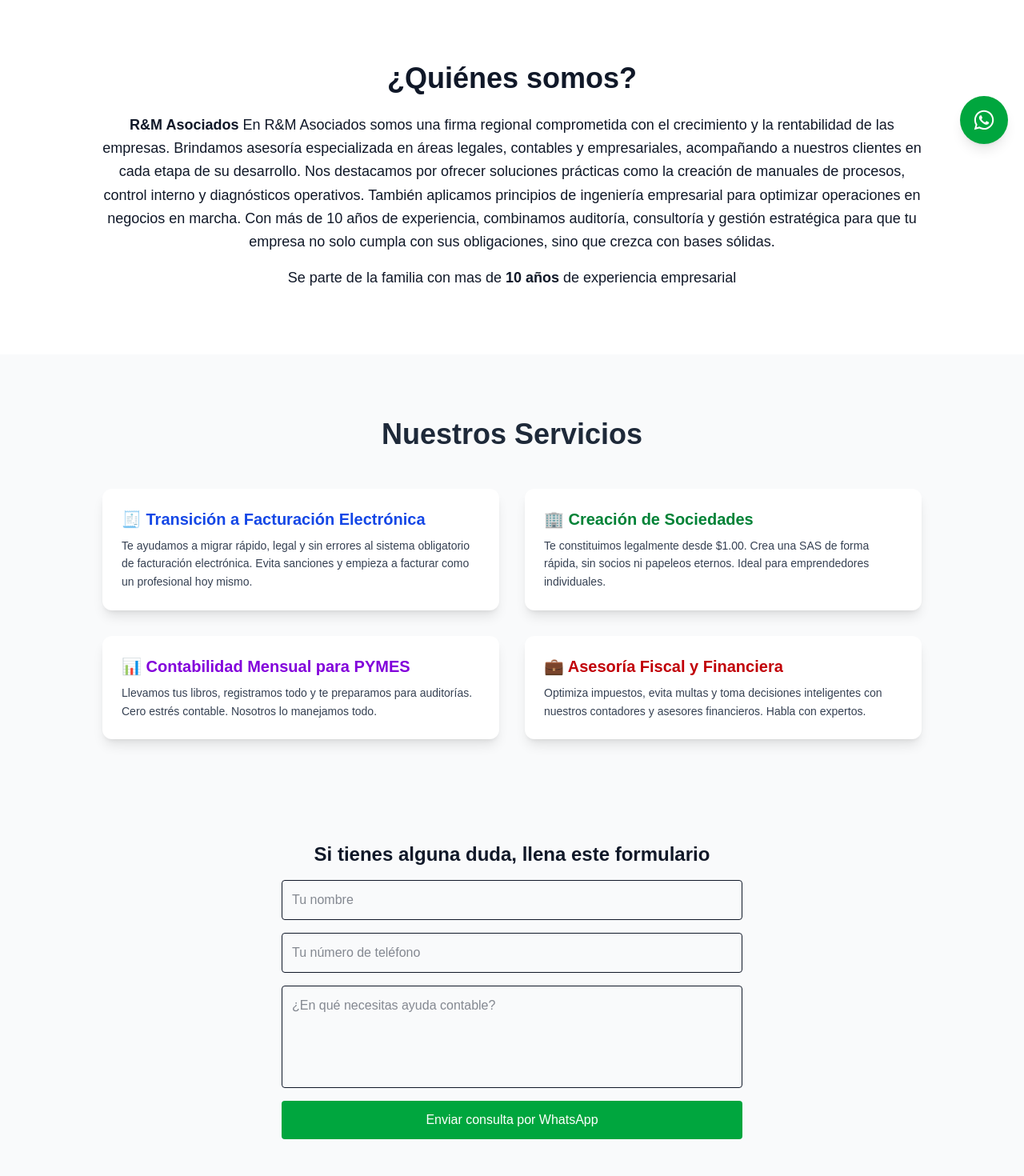
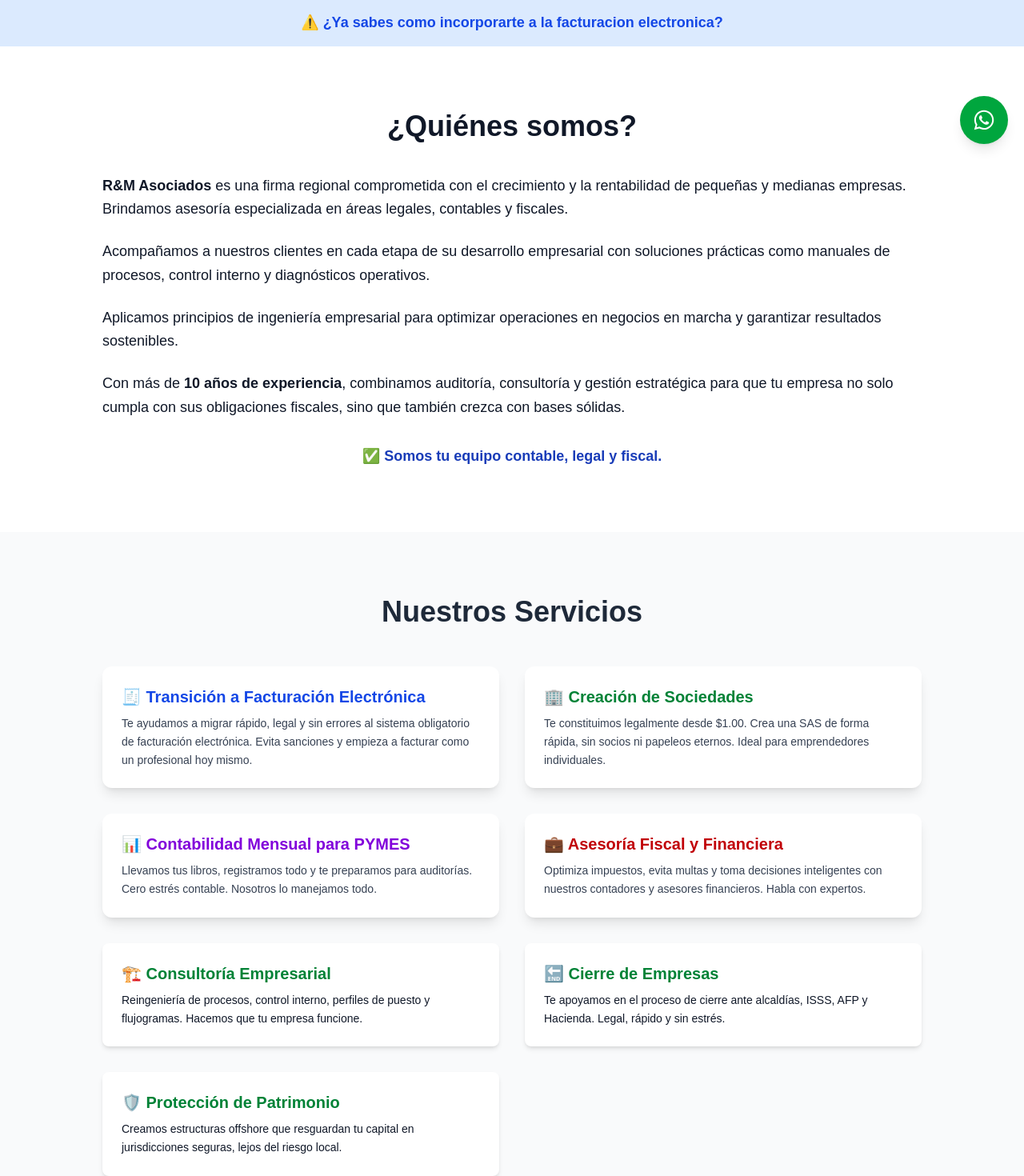
Before and after one commit to josrom2704/rm-asociados, a Next.js app: page / in a window 1280 px wide. Shown: the part 600-2070 px from the top of the page at 80% size. Built offline with nearby package versions, Linux system fonts and the light colour scheme.

Commit message:
Actualización de favicon y head

```diff
--- a/app/page.tsx
+++ b/app/page.tsx
@@ -19,8 +19,8 @@
           <motion.div initial={{ scale: 0 }} animate={{ scale: 1 }} transition={{ delay: 0.3 }}>
             <Image src="/logo-rm.png" alt="Logo R&M" width={200} height={200} className="mx-auto mb-4" />
           </motion.div>
-          <h1 className="text-3xl font-bold">¿Estás listo para la facturación electrónica?</h1>
-          <p className="mt-2">R&M Asociados - Contabilidad sin excusas.</p>
+          <h1 className="text-3xl font-bold">¿Ya conoces sobre las Sociedades de Acciones Simplificadas?</h1>
+          <p className="mt-2">R&M Asociados - Contabilidades, Auditorias, Consultorias y Gestion Empresarial</p>
           <motion.a
             href="#formulario-consulta"
             className="inline-block mt-6 px-6 py-3 bg-green-500 hover:bg-green-600 text-white font-semibold rounded"
@@ -41,7 +41,7 @@
         transition={{ delay: 0.3 }}
         viewport={{ once: true }}
       >
-        ⚠️¿Ya sabes como incorporarte a la facturacion electronica?
+        ⚠️ ¿Ya sabes como incorporarte a la facturacion electronica?
       </motion.section>
 
       <motion.section
@@ -52,16 +52,30 @@
         transition={{ duration: 0.6 }}
         viewport={{ once: true }}
       >
+        <div className="max-w-5xl mx-auto">
+          <h2 className="text-4xl font-bold mb-10 text-center">¿Quiénes somos?</h2>
 
-        <div className="max-w-5xl mx-auto text-center">
-          <h2 className="text-4xl font-bold mb-6">¿Quiénes somos?</h2>
-          <p className="text-lg mb-4 leading-relaxed">
-            <strong>R&M Asociados</strong> En R&M Asociados somos una firma regional comprometida con el crecimiento y la rentabilidad de las empresas. Brindamos asesoría especializada en áreas legales, contables y empresariales, acompañando a nuestros clientes en cada etapa de su desarrollo. Nos destacamos por ofrecer soluciones prácticas como la creación de manuales de procesos, control interno y diagnósticos operativos. También aplicamos principios de ingeniería empresarial para optimizar operaciones en negocios en marcha.
-            Con más de 10 años de experiencia, combinamos auditoría, consultoría y gestión estratégica para que tu empresa no solo cumpla con sus obligaciones, sino que crezca con bases sólidas.
-          </p>
-          <p className="text-lg leading-relaxed">
-            Se parte de la familia con mas de <strong>10 años</strong> de experiencia empresarial
-          </p>
+          <div className="space-y-6 text-lg leading-relaxed">
+            <p className="indent-0">
+              <strong>R&M Asociados</strong> es una firma regional comprometida con el crecimiento y la rentabilidad de pequeñas y medianas empresas. Brindamos asesoría especializada en áreas legales, contables y fiscales.
+            </p>
+
+            <p className="indent-0">
+              Acompañamos a nuestros clientes en cada etapa de su desarrollo empresarial con soluciones prácticas como manuales de procesos, control interno y diagnósticos operativos.
+            </p>
+
+            <p className="indent-0">
+              Aplicamos principios de ingeniería empresarial para optimizar operaciones en negocios en marcha y garantizar resultados sostenibles.
+            </p>
+
+            <p className="indent-0">
+              Con más de <strong>10 años de experiencia</strong>, combinamos auditoría, consultoría y gestión estratégica para que tu empresa no solo cumpla con sus obligaciones fiscales, sino que también crezca con bases sólidas.
+            </p>
+
+            <p className="text-center font-semibold text-blue-800 mt-8">
+              ✅ Somos tu equipo contable, legal y fiscal.
+            </p>
+          </div>
         </div>
       </motion.section>
 
@@ -117,6 +131,27 @@
             </h3>
             <p className="text-gray-700 text-sm leading-relaxed">
               Optimiza impuestos, evita multas y toma decisiones inteligentes con nuestros contadores y asesores financieros. Habla con expertos.
+            </p>
+          </div>
+          {/* Servicio 5 */}
+          <div className="bg-white dark:bg-zinc-900 p-6 rounded-lg shadow-md hover:shadow-lg transition-all">
+            <h3 className="text-xl font-semibold mb-2 text-green-700">🏗️ Consultoría Empresarial</h3>
+            <p className="text-sm leading-relaxed">
+              Reingeniería de procesos, control interno, perfiles de puesto y flujogramas. Hacemos que tu empresa funcione.
+            </p>
+          </div>
+          {/* Servicio 6 */}
+          <div className="bg-white dark:bg-zinc-900 p-6 rounded-lg shadow-md hover:shadow-lg transition-all">
+            <h3 className="text-xl font-semibold mb-2 text-green-700">🔚 Cierre de Empresas</h3>
+            <p className="text-sm leading-relaxed">
+              Te apoyamos en el proceso de cierre ante alcaldías, ISSS, AFP y Hacienda. Legal, rápido y sin estrés.
+            </p>
+          </div>
+          {/* Servicio 7 */}
+          <div className="bg-white dark:bg-zinc-900 p-6 rounded-lg shadow-md hover:shadow-lg transition-all">
+            <h3 className="text-xl font-semibold mb-2 text-green-700">🛡️ Protección de Patrimonio</h3>
+            <p className="text-sm leading-relaxed">
+              Creamos estructuras offshore que resguardan tu capital en jurisdicciones seguras, lejos del riesgo local.
             </p>
           </div>
         </div>
```
